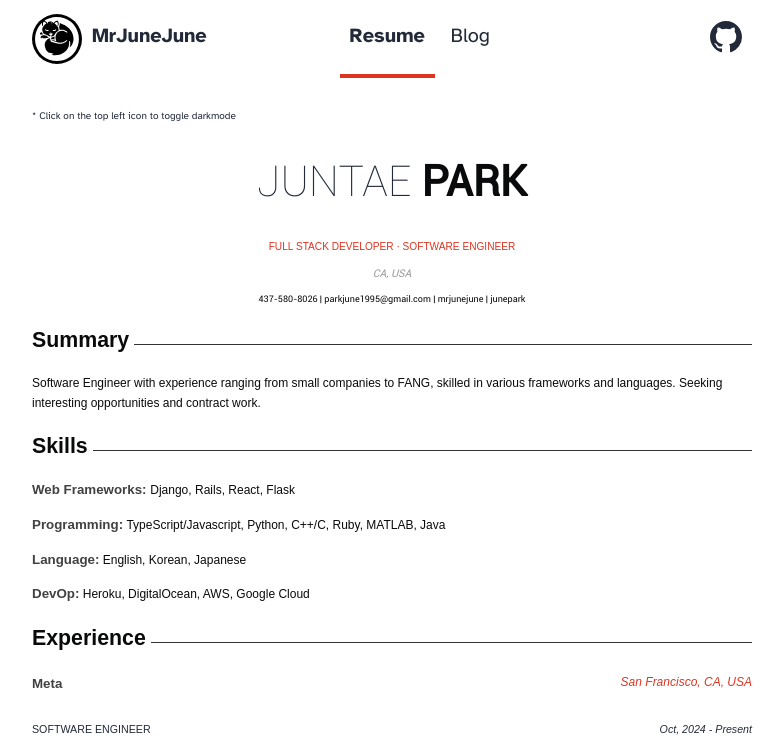
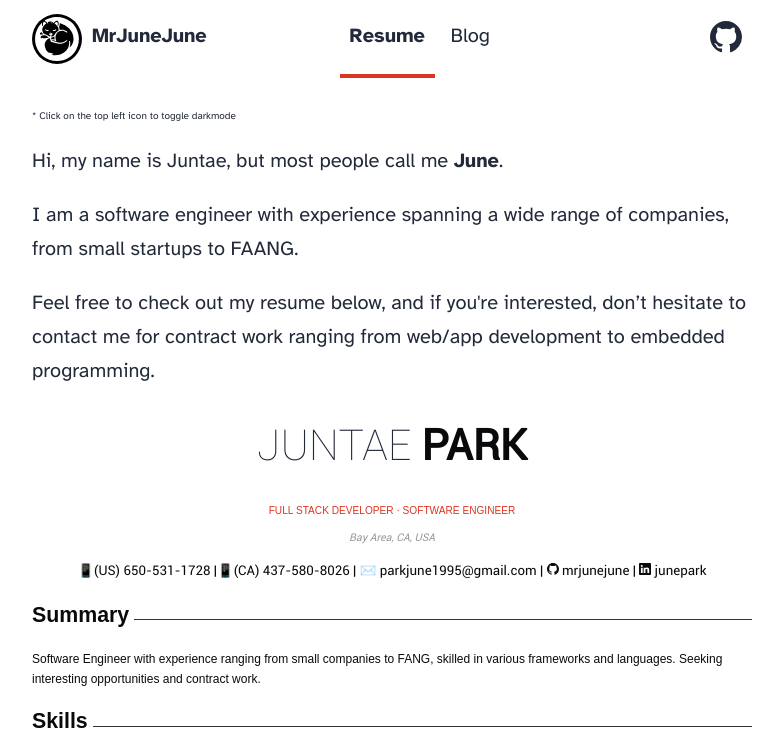
Before and after one commit to MrJuneJune/astro-blog, an Astro site: page / in a window 1280 px wide. Shown: the top 752 px of the page, without its empty margins (248-1031 px from the left). Built offline with nearby package versions, Linux system fonts and the light colour scheme; Astro itself is replaced by a stand-in of ours.

Commit message:
Updated resume and added a intro section.

```diff
--- a/src/layouts/BlogPost.astro
+++ b/src/layouts/BlogPost.astro
@@ -53,6 +53,7 @@ const { title, description, pubDate, updatedDate, heroImage, htmlContent } = Ast
 	<body>
 		<Header />
 		<main>
+            <SmallInfo />
 			<article>
 				<div class="hero-image">
 					{heroImage && <img width={1020} height={510} src={heroImage} alt="" />}
@@ -72,7 +73,6 @@ const { title, description, pubDate, updatedDate, heroImage, htmlContent } = Ast
                     <h1>{title}</h1>
 				    <hr />
 				  </div>
-                  <SmallInfo />
 				  <slot />
 				</div>
 			</article>
--- a/src/pages/index.astro
+++ b/src/pages/index.astro
@@ -54,7 +54,7 @@ import { SITE_TITLE, SITE_DESCRIPTION } from '../consts';
      }
 
      .header-social-style {
-         font-size: 6.8pt;
+         font-size: 10pt;
          font-family: "Roboto", sans-serif;
          color: var(--text);
      }
@@ -175,14 +175,32 @@ import { SITE_TITLE, SITE_DESCRIPTION } from '../consts';
      <Header />
      <main>
        <SmallInfo />
+       <div>
+         <p>Hi, my name is Juntae, but most people call me <b>June</b>.</p>
+         <p> I am a software engineer with experience spanning a wide range of companies, from small startups to FAANG. </p>
+         <p>Feel free to check out my <a href="/JUNTAE_PARK_RESUME.pdf"> resume </a> below, and if you're interested, don’t hesitate to contact me for contract work ranging from web/app development to embedded programming.</p>
+       </div>
        <div class="info">
          <p><span class="header-firstname-style"> JUNTAE </span><span class="header-lastname-style">PARK</span><p>
          <p class="header-position-style"> FULL STACK DEVELOPER · SOFTWARE ENGINEER </p>
          <div class="header-address-style">
-           CA, USA
+           Bay Area, CA, USA
          </div>
          <div class="header-social-style">
-           <p> 437-580-8026 | <a href="mailto:parkjune1995@gmail.com"> parkjune1995@gmail.com </a>| <a href="https://github.com/mrjunejune"> mrjunejune </a>| <a href="https://www.linkedin.com/in/junepark"> junepark</a></p>
+           <p>📱(US) 650-531-1728 |📱(CA) 437-580-8026 | <a href="mailto:parkjune1995@gmail.com"> ✉️  parkjune1995@gmail.com </a>| <a href="https://github.com/mrjunejune">
+                <svg viewBox="0 0 16 16" aria-hidden="true" width="12" height="12">
+                  <path
+						fill="currentColor"
+						d="M8 0C3.58 0 0 3.58 0 8c0 3.54 2.29 6.53 5.47 7.59.4.07.55-.17.55-.38 0-.19-.01-.82-.01-1.49-2.01.37-2.53-.49-2.69-.94-.09-.23-.48-.94-.82-1.13-.28-.15-.68-.52-.01-.53.63-.01 1.08.58 1.23.82.72 1.21 1.87.87 2.33.66.07-.52.28-.87.51-1.07-1.78-.2-3.64-.89-3.64-3.95 0-.87.31-1.59.82-2.15-.08-.2-.36-1.02.08-2.12 0 0 .67-.21 2.2.82.64-.18 1.32-.27 2-.27.68 0 1.36.09 2 .27 1.53-1.04 2.2-.82 2.2-.82.44 1.1.16 1.92.08 2.12.51.56.82 1.27.82 2.15 0 3.07-1.87 3.75-3.65 3.95.29.25.54.73.54 1.48 0 1.07-.01 1.93-.01 2.2 0 .21.15.46.55.38A8.012 8.012 0 0 0 16 8c0-4.42-3.58-8-8-8z"
+                        ></path>
+                </svg> mrjunejune
+           </a>| <a href="https://www.linkedin.com/in/junepark">
+              <svg width="12" height="12" fill="currentColor" class="bi bi-linkedin" viewBox="0 0 16 16">
+                <path d="M0 1.146C0 .513.526 0 1.175 0h13.65C15.474 0 16 .513 16 1.146v13.708c0 .633-.526 1.146-1.175 1.146H1.175C.526 16 0 15.487 0 14.854zm4.943 12.248V6.169H2.542v7.225zm-1.2-8.212c.837 0 1.358-.554 1.358-1.248-.015-.709-.52-1.248-1.342-1.248S2.4 3.226 2.4 3.934c0 .694.521 1.248 1.327 1.248zm4.908 8.212V9.359c0-.216.016-.432.08-.586.173-.431.568-.878 1.232-.878.869 0 1.216.662 1.216 1.634v3.865h2.401V9.25c0-2.22-1.184-3.252-2.764-3.252-1.274 0-1.845.7-2.165 1.193v.025h-.016l.016-.025V6.169h-2.4c.03.678 0 7.225 0 7.225z"/>
+              </svg>
+             junepark
+             </a>
+           </p>
          </div>
        </div>
 
@@ -340,7 +358,7 @@ import { SITE_TITLE, SITE_DESCRIPTION } from '../consts';
          <p class="entry-location-style">Oakville, ON, Canada</p>
        </div>
        <div class="flex-box">
-         <p class="entry-position-style">SOFTWARE ENGINEER (PART TIME)</p>
+         <p class="entry-position-style">SOFTWARE ENGINEER</p>
          <p class="entry-date-style">September, 2019 - October, 2020</p>
        </div>
        <ul class="description-style">
```
Also changed, not shown: 1 other file.
